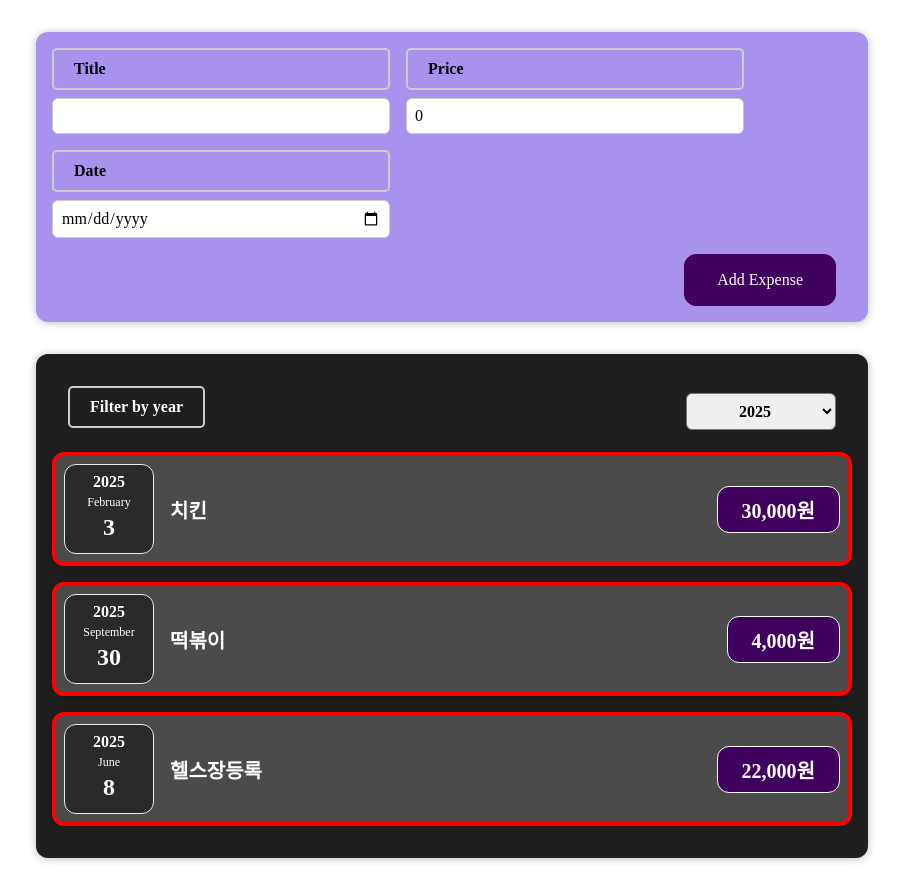
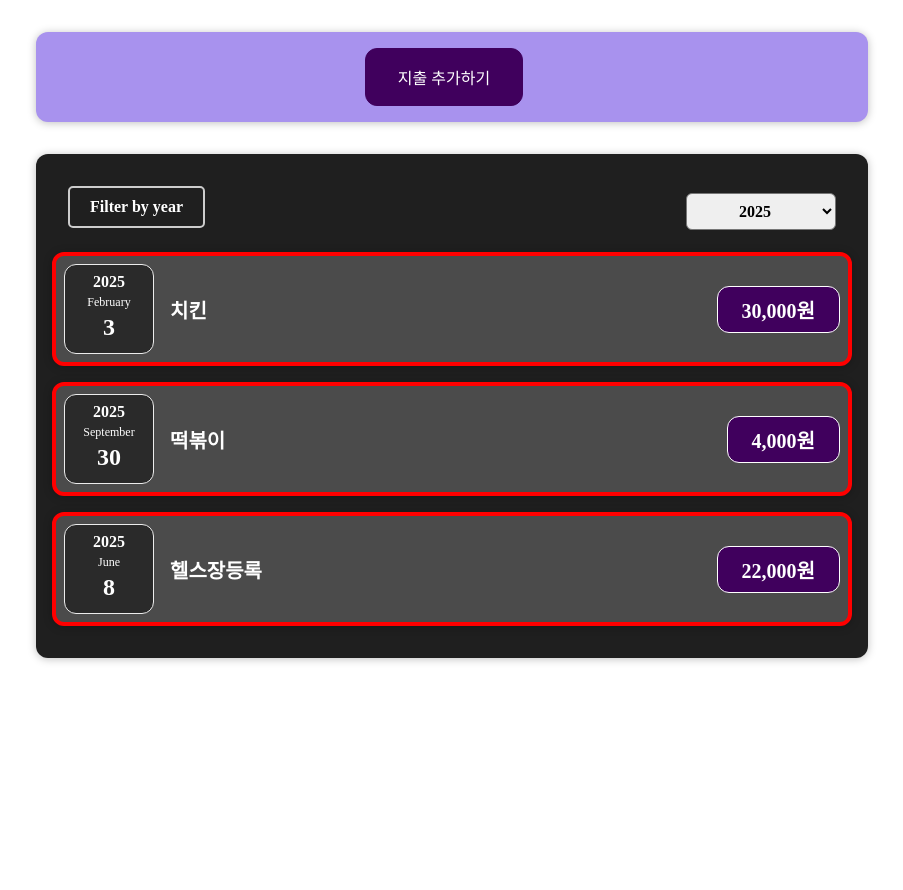
Before and after one commit to hee123hee/react-study202501, a React (Vite) app: page / in a window 1280 px wide. Shown: the whole page, without its empty margins (188-1091 px from the left). After the commit the page ends 800 px from the top, so only its background shows below. Built offline with nearby package versions, Linux system fonts and the light colour scheme.

Commit message:
3-2-2. form expose 버튼 조건부 렌더링

```diff
--- a/src/components/new-expense/ExpenseForm.css
+++ b/src/components/new-expense/ExpenseForm.css
@@ -23,3 +23,8 @@
 
     text-align: right;
 }
+
+.new-expense .cancel-btn{
+    background-color: red;
+    border: none;
+}
--- a/src/components/new-expense/ExpenseForm.jsx
+++ b/src/components/new-expense/ExpenseForm.jsx
@@ -1,7 +1,7 @@
 import React, { useState } from 'react';
 import './ExpenseForm.css';
 
-const ExpenseForm = ({onAdd}) => {
+const ExpenseForm = ({onAdd, onCancel}) => {
 
     const initialUserInput = {
         title: '',
@@ -107,6 +107,7 @@
                 </div>
             </div>
             <div className='new-expense__actions'>
+                <button type='button' className='cancel-btn' onClick={onCancel}>Cancel</button>
                 <button type='submit'>Add Expense</button>
             </div>
         </form>
--- a/src/components/new-expense/NewExpense.jsx
+++ b/src/components/new-expense/NewExpense.jsx
@@ -1,13 +1,23 @@
 
-import React from 'react';
 import './NewExpense.css';
 import ExpenseForm from './ExpenseForm';
+import {useState} from "react";
 
 const NewExpense = ({onSave}) => {
+
+
+    //새로운 지출 버튼을 눌렀는지 여부를 상태관리
+    const [toggle, setToggle] = useState(false);
+
+    const buttonComponent = <button onClick={()=> setToggle(true)}> 지출 추가하기</button>;
+    const formComponent = <ExpenseForm onAdd={onSave} onCancel={()=>setToggle(false)} />;
+
     return (
         <div className='new-expense'>
-            <ExpenseForm onAdd={onSave} />
+            {/*<ExpenseForm onAdd={onSave} />*/}
+            {toggle ? formComponent : buttonComponent}
         </div>
+
     );
 };
 export default NewExpense;
```
